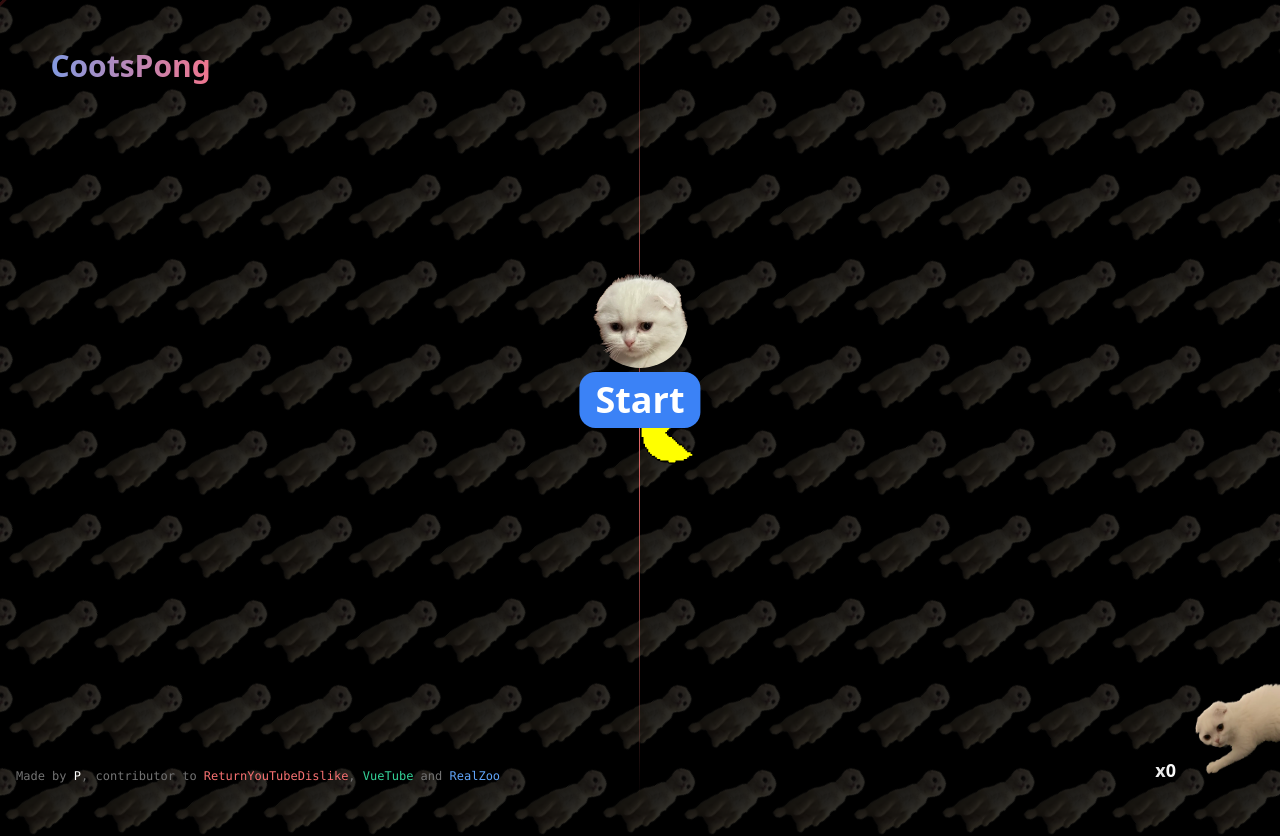
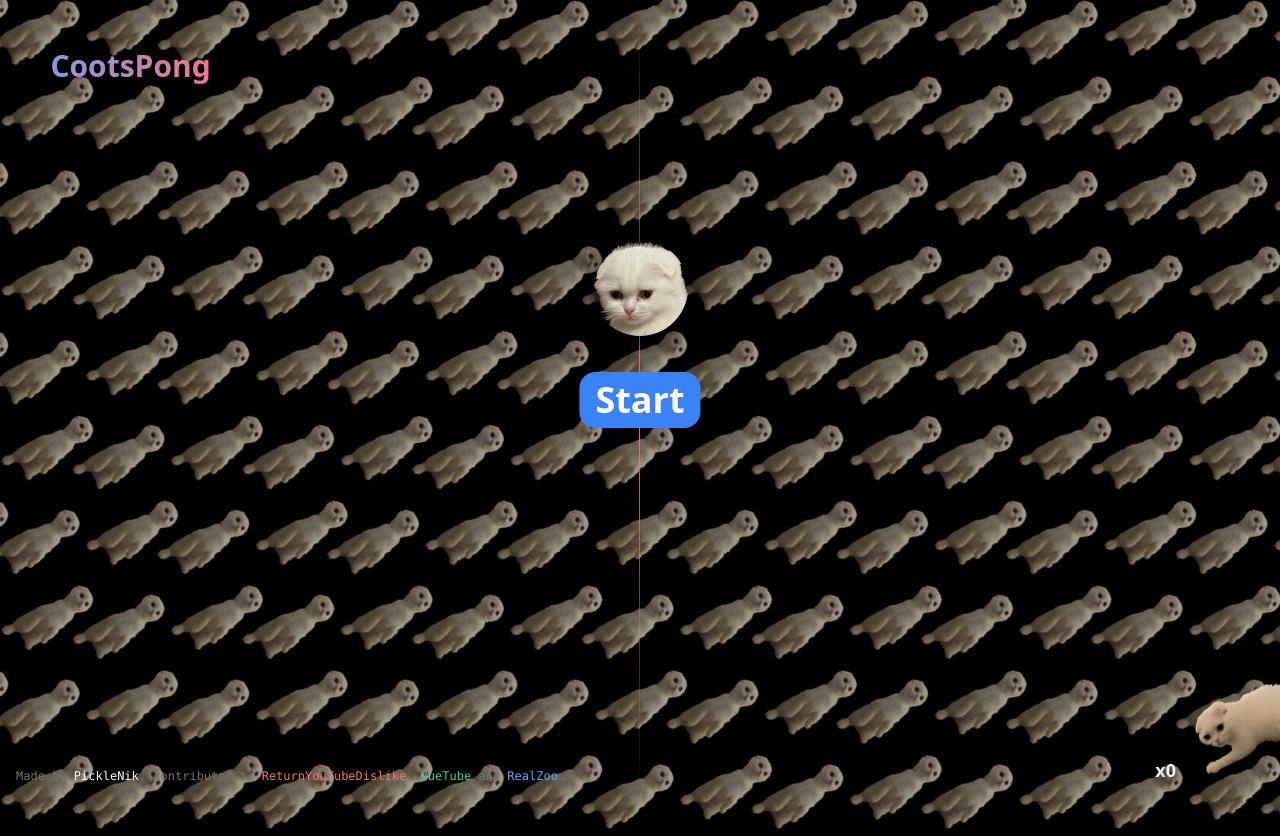
Before and after one commit to PickleNik/CootsPong, a SvelteKit app: page / in a window 1280 px wide. Shown: the top 836 px of the page. Built offline with nearby package versions, Linux system fonts and the light colour scheme.

Commit message:
improbments

```diff
--- a/src/routes/+page.svelte
+++ b/src/routes/+page.svelte
@@ -80,16 +80,19 @@
 	}
 	function dvdbounce() {
 		gaming = true;
+		// document.getElementById('bg1').parentElement.removeChild(document.getElementById('bg1'));
+		// document.getElementById('bg2').parentElement.removeChild(document.getElementById('bg2'));
+		document.getElementById('bg1').classList.add('hidden');
+		document.getElementById('bg2').classList.add('hidden');
 		document.getElementById('start').parentElement.removeChild(document.getElementById('start'));
-		chase();
 
 		//Initial position
 		var x = b?.getBoundingClientRect().left;
 		var y = b?.getBoundingClientRect().top;
 
 		//Speed and direction
-		var xSpeed = window.innerWidth > 1000 ? 5 : 2;
-		var ySpeed = window.innerWidth > 1000 ? 5 : 2;
+		var xSpeed = 5;
+		var ySpeed = 5;
 		var scrollSpeed = 1.3;
 
 		//Move the logo every 10 milliseconds
@@ -123,8 +126,8 @@
 						xSpeed = -xSpeed;
 						uid ? collect() : (pongs = 0);
 						fin.style.height = '0px';
-						xSpeed = window.innerWidth > 1000 ? 5 : 2;
-						ySpeed = window.innerWidth > 1000 ? 5 : 2;
+						xSpeed = 5;
+						ySpeed = 5;
 						scrollSpeed = 1.3;
 						document.getElementById('counter').style.color = 'red';
 						document.getElementById('counter').style.scale = scrollSpeed + ' ' + scrollSpeed;
@@ -137,8 +140,26 @@
 						}, 100);
 					} else {
 						pongs++;
-						xSpeed += 0.5;
-						ySpeed *= 2;
+						if (pongs == 5) {
+							document.getElementById('bg3').classList.remove('hidden');
+							document.getElementById('bg4').classList.remove('hidden');
+							// document.getElementById('bg1').style.animation =
+							// 	'sweep 1.5s ease-in-out infinite alternate';
+							// document.getElementById('bg2').style.animation =
+							// 	'sweep 1.5s ease-in-out infinite alternate-reverse';
+							setTimeout(() => {
+								document.getElementById('bg3').classList.add('hidden');
+								document.getElementById('bg4').classList.add('hidden');
+							}, 1500);
+							p.style.opacity = '1';
+							xSpeed = 5;
+							ySpeed = 5;
+							chase();
+						}
+						// xSpeed += 0.5;
+						ySpeed *= 1.15;
+						xSpeed *= 1.15;
+						// ySpeed += 0.5;
 						scrollSpeed += 0.1;
 						document.getElementById('counter').style.color = 'white';
 						document.getElementById('counter').style.scale = scrollSpeed + ' ' + scrollSpeed;
@@ -192,29 +213,40 @@
 	</div>
 
 	<div
-		class="cootsbg1 bg-[url('cootszoom.png')] rotate-45 bg-repeat outline outline-red-500 fixed -left-1/2 top-0 h-[420vh] w-[420vw]"
+		id="bg1"
+		class="cootsbg1 bg-[url('cootszoom.png')] rotate-45 bg-repeat outline outline-red-500 fixed -left-[105vw] top-0 h-[420vh] w-[420vw]"
 	/>
 	<div
-		class="cootsbg2 bg-[url('cootszoom.png')] rotate-45 bg-repeat outline outline-red-500 fixed -left-1/2 ml-20 top-0 h-[420vh] w-[420vw]"
+		id="bg2"
+		class="cootsbg2 bg-[url('cootszoom.png')] rotate-45 bg-repeat outline outline-red-500 fixed -left-[105vw] ml-20 top-0 h-[420vh] w-[420vw]"
+	/>
+	<div
+		id="bg3"
+		class="cootsbg3 hidden bg-[url('cootszoom.png')] rotate-45 bg-repeat outline outline-red-500 fixed -left-1/2 top-0 h-[420vh] w-[420vw]"
+	/>
+	<div
+		id="bg4"
+		class="cootsbg4 hidden bg-[url('cootszoom.png')] rotate-45 bg-repeat outline outline-red-500 fixed -left-1/2 ml-20 top-0 h-[420vh] w-[420vw]"
 	/>
 
 	<img
 		id="pac"
 		alt="PacMan"
 		src="pacman.gif"
+		style="opacity: 0; pointer-events: none;"
 		class="rounded-full transform-gpu will-change-[top,left] fixed left-1/2 top-1/2 h-16 w-16 z-50"
 	/>
 
 	<button
 		id="egg"
 		class="transform-gpu will-change-[top,left] fixed h-24 w-24 z-50 rounded-full overflow-hidden"
-		style="left: calc(50% - 3rem); top: calc(50% - 8rem); filter: drop-shadow(0 0 1rem #000);"
+		style="left: calc(50% - 3rem); top: calc(50% - 10rem); filter: drop-shadow(0 0 1rem #000);"
 	>
 		<img class="w-42 h-24" src="cootshead.webp" alt="Egg" />
 	</button>
 	<button
 		id="start"
-		class="fixed left-1/2 top-1/2 -translate-x-1/2 -translate-y-1/2 py-2 px-4 z-50 hover:scale-125 hover:rounded-4xl active:scale-50 active:rounded-lg duration-150 rounded-2xl bg-blue-500 text-white font-black text-4xl"
+		class="fixed left-1/2 top-1/2 -translate-x-1/2 -translate-y-1/2 py-2 px-4 z-50 hover:scale-125 hover:rounded-4xl active:scale-100 active:rounded-md duration-150 rounded-2xl bg-blue-500 text-white font-black text-4xl"
 		on:click|once={() => dvdbounce()}
 	>
 		Start
@@ -228,25 +260,25 @@
 		<span class="sm:px-4 sm:pl-[3.15rem]">CootsPong</span>
 	</h1>
 	<div class="fixed bottom-4 left-4 font-mono text-xs text-neutral-500">
-		Made by <span class="text-white">P</span>, contributor to
-		<span class="text-red-400">ReturnYouTubeDislike</span>,
-		<span class="text-emerald-400">VueTube</span>
-		and <span class="text-blue-400">RealZoo</span>
+		Made by <a class="text-white">PickleNik</a>, contributor to
+		<a class="text-red-400">ReturnYouTubeDislike</a>,
+		<a class="text-emerald-400">VueTube</a>
+		and <a class="text-blue-400">RealZoo</a>
 	</div>
 
 	<!-- <div class="mx-auto text-center text-neutral-400 mb-4">Jan. 6</div> -->
 	<div id="fininity" class="hidden md:flex justify-center relative">
-		{#if pongs >= 5 && pongs < 10}
+		{#if pongs == 5}
 			<div
-				class="font-bold text-xl text-gradient bg-gradient-to-r from-blue-400 to-emerald-400 absolute top-1/2 left-1/2 -translate-x-1/2 -translate-y-1/2 z-max"
+				class="font-bold text-4xl text-gradient bg-gradient-to-r from-blue-400 to-emerald-400 fixed top-1/2 left-1/2 -translate-x-1/2 -translate-y-1/2 z-50"
 			>
-				Nice! 🚀
+				LVL2, Nice! 🚀
 			</div>
 		{/if}
 
 		{#if pongs >= 10 && pongs < 20}
 			<div
-				class="font-bold text-xl text-gradient bg-gradient-to-r from-pink-400 to-orange-400 absolute top-1/2 left-1/2 -translate-x-1/2 -translate-y-1/2 z-max"
+				class="font-bold text-4xl text-gradient bg-gradient-to-r from-pink-400 to-orange-400 fixed top-1/2 left-1/2 -translate-x-1/2 -translate-y-1/2 z-50"
 			>
 				🎉 WoW 🎉
 			</div>
@@ -254,20 +286,20 @@
 
 		{#if pongs >= 20 && pongs < 30}
 			<div
-				class="font-bold text-xl text-gradient bg-gradient-to-r from-violet-400 to-blue-400 absolute top-1/2 left-1/2 -translate-x-1/2 -translate-y-1/2 z-max"
+				class="font-bold text-4xl text-gradient bg-gradient-to-r from-violet-400 to-blue-400 fixed top-1/2 left-1/2 -translate-x-1/2 -translate-y-1/2 z-50"
 			>
 				Insane 🐷
 			</div>
 		{/if}
 		{#if pongs >= 30}
 			<div
-				class="font-bold text-xl text-gradient bg-gradient-to-r from-orange-400 to-red-400 absolute top-1/2 left-1/2 -translate-x-1/2 -translate-y-1/2 z-max"
+				class="font-bold text-4xl text-gradient bg-gradient-to-r from-orange-400 to-red-400 fixed top-1/2 left-1/2 -translate-x-1/2 -translate-y-1/2 z-50"
 			>
 				Stop. 🛑
 			</div>
 		{/if}
 		<div
-			class="bg-gradient-to-b from-transparent via-red-400 to-transparent w-[1px] -ml-[0.5px] h-screen"
+			class="fixed bg-gradient-to-b from-transparent via-red-400 to-transparent w-[1px] -ml-[0.5px] h-screen"
 		/>
 	</div>
 </div>
@@ -309,23 +341,55 @@
 	} */
 
 	.cootsbg1 {
-		animation: sweep 5s ease-in-out infinite alternate;
+		z-index: -1;
+		opacity: 0.2;
+		transform: translateX(0) translateY(0) rotate(45deg);
+		animation: sweep 1.5s ease-in-out infinite alternate;
 	}
 	.cootsbg2 {
-		animation: sweep 5s ease-in-out infinite alternate-reverse;
+		z-index: -1;
+		opacity: 0.2;
+		transform: translateX(3%) translateY(-5%) rotate(45deg);
+		animation: sweep 1.5s ease-in-out infinite alternate-reverse;
+	}
+
+	.cootsbg3 {
+		z-index: -1;
+		opacity: 0;
+		transform: translateX(0) translateY(0) rotate(45deg);
+		animation: sweepop 1.5s ease-in-out infinite alternate;
+	}
+	.cootsbg4 {
+		z-index: -1;
+		opacity: 0;
+		transform: translateX(3%) translateY(-5%) rotate(45deg);
+		animation: sweepop 1.5s ease-in-out infinite alternate-reverse;
 	}
 
 	@keyframes sweep {
 		0% {
-			opacity: 0.2;
+			opacity: 0.5;
+			transform: translateX(0) translateY(0) rotate(45deg);
+		}
+		50% {
+			opacity: 0.75;
+		}
+		100% {
+			opacity: 0.5;
+			transform: translateX(0.3%) translateY(-0.5%) rotate(45deg);
+		}
+	}
+	@keyframes sweepop {
+		0% {
+			opacity: 0;
 			transform: translateX(0) translateY(0) rotate(45deg);
 		}
 		50% {
 			opacity: 0.5;
 		}
 		100% {
-			opacity: 0.2;
-			transform: translateX(3%) translateY(-5%) rotate(45deg);
+			opacity: 0;
+			transform: translateX(0.3%) translateY(-0.5%) rotate(45deg);
 		}
 	}
 </style>
```
